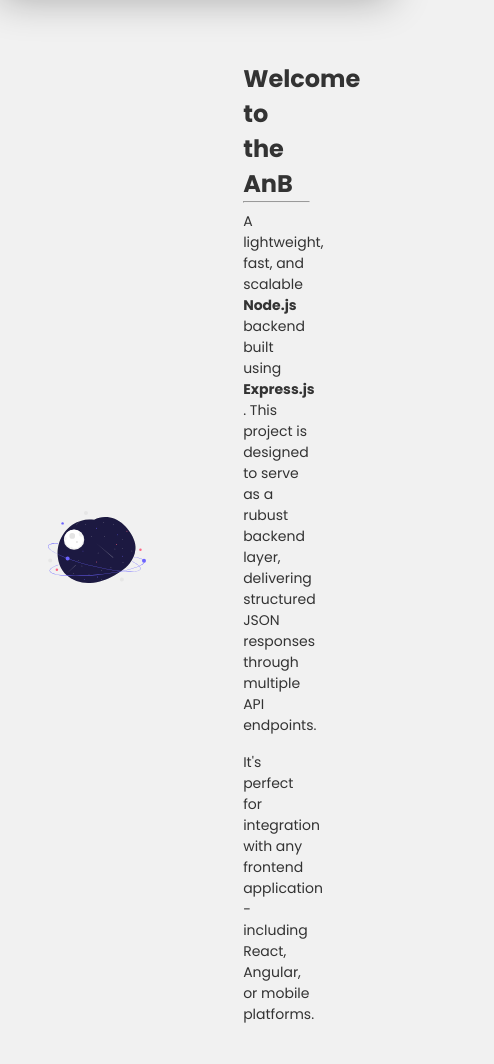
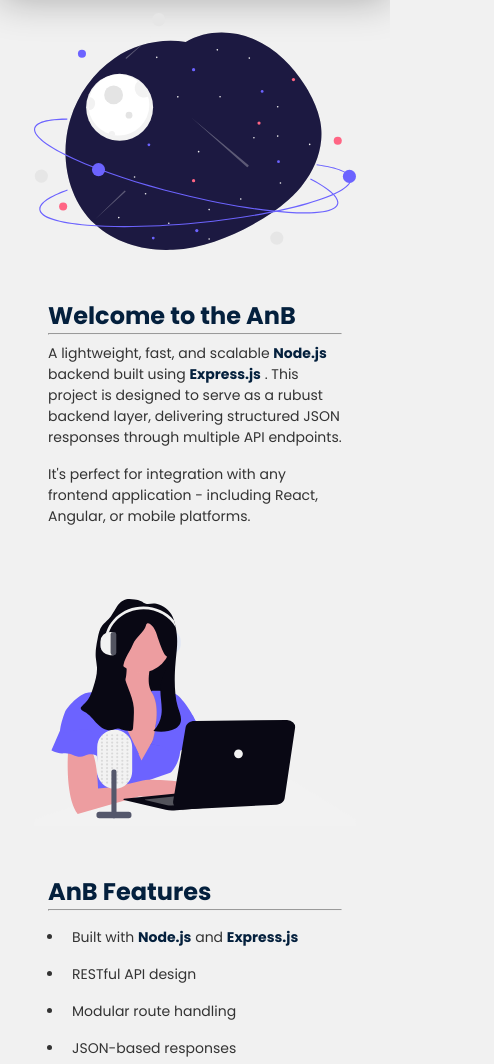
Before and after one commit to beingrajdevyadav/node-backend, a website: page public/index.html in a window 390 px wide. Shown: the part 115-1179 px from the top of the page, 494 px wide, since content can reach past the window. Drawn offline with Linux system fonts and the light colour scheme.

Commit message:
responsive query added.

```diff
--- a/public/index.html
+++ b/public/index.html
@@ -20,11 +20,8 @@
       color: #333;
       background-color: #f1f1f1;
       font-family: 'Poppins', sans-serif;
-
+      width: 100%;
     }
-
-
-
 
     header {
       padding: 2rem 1rem;
@@ -40,6 +37,19 @@
       justify-content: space-around;
       align-items: center;
       gap: 2rem;
+    }
+
+    .container h2 {
+      color: #04203d;
+    }
+
+    .container b {
+      color: #04203d;
+    }
+
+    .container code {
+      width: 100%;
+      overflow: auto;
     }
 
     .container img {
@@ -82,6 +92,34 @@
     footer a {
       color: #ddd;
     }
+
+
+    /* media query */
+    @media screen and (max-width:768px) {
+      body {
+        overflow-x: hidden;
+        overflow-y: auto;
+      }
+
+      .container {
+        padding:  1rem;
+        flex-direction: column;
+        gap: 1rem;
+      }
+
+      .container.left {
+        flex-direction: column-reverse;
+      }
+
+      .container img {
+        width: 90%;
+      }
+
+      .container .content {
+        width: 100%;
+      }
+
+    }
   </style>
 </head>
 
@@ -106,7 +144,7 @@
     </div>
   </div>
 
-  <div class="container">
+  <div class="container left">
     <div class="content">
       <h2>AnB Features</h2>
       <hr>
@@ -150,7 +188,7 @@
   </div>
 
 
-  <div class="container ">
+  <div class="container left">
 
     <div class="content">
       <h2>How to Use AnB</h2>
@@ -161,11 +199,11 @@
         Vercel.</p>
 
       <b>JavaScript :</b> <br>
-      <code id="code">
+      <p id="code">
         fetch("https://your-api-service.onrender.com/api/posts") <br>
         .then(res=>res.json()) <br>
         .then(data=>console.log(data));
-      </code>
+      </p>
     </div>
 
     <img src="./img/undraw_adventure-map_3e4p.svg" alt="">
@@ -214,13 +252,13 @@
     bsTag.textContent = fulUrl;
 
     document.getElementById("code").innerHTML = `
- fetch("${fulUrl}/api/posts") <br>
+ fetch("baseUrl/api/posts") <br>
         .then(res=>res.json()) <br>
         .then(data=>console.log(data));
 `;
 
-const date = new Date();
-document.getElementById("year").textContent = date.getFullYear();
+    const date = new Date();
+    document.getElementById("year").textContent = date.getFullYear();
   </script>
 </body>
 
```
